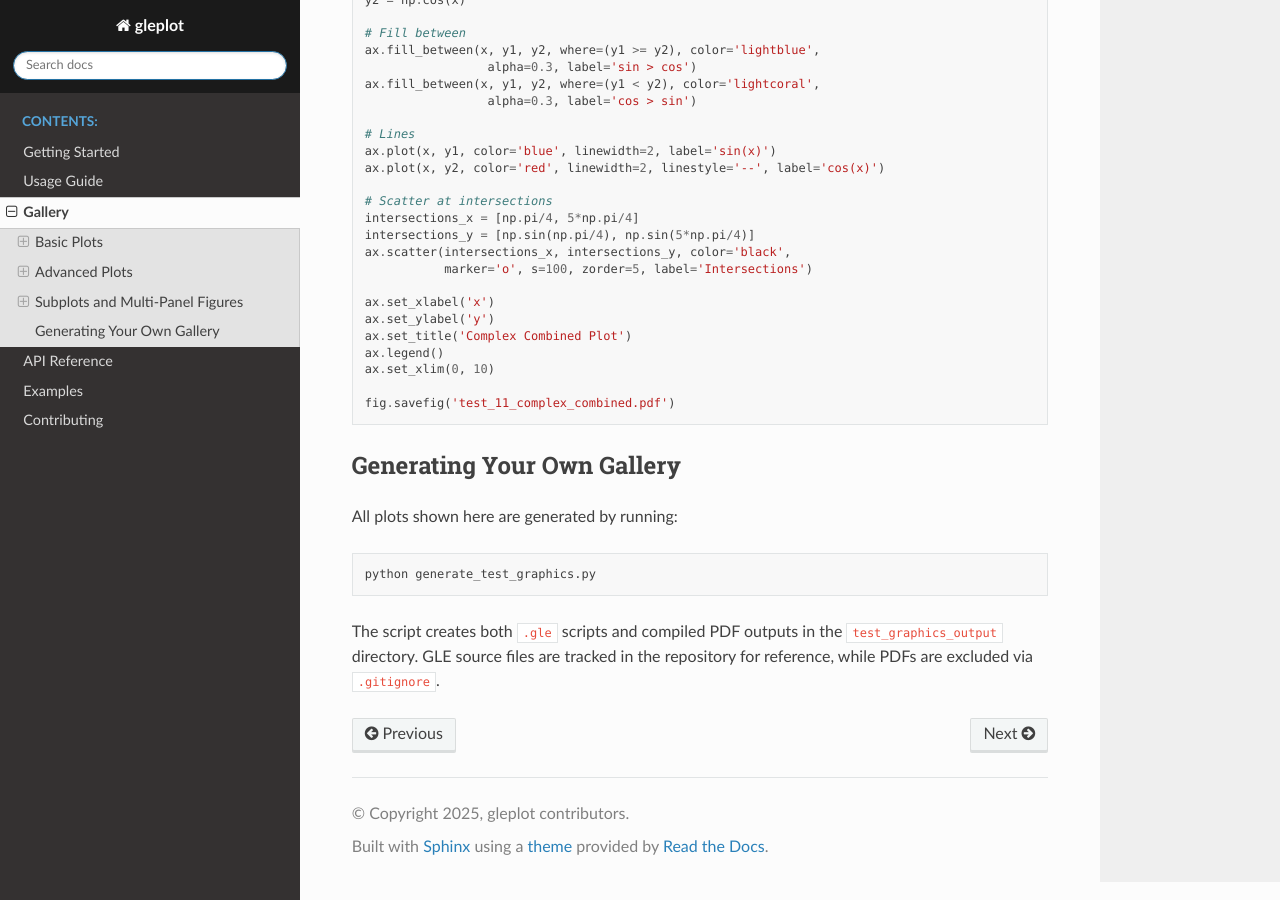
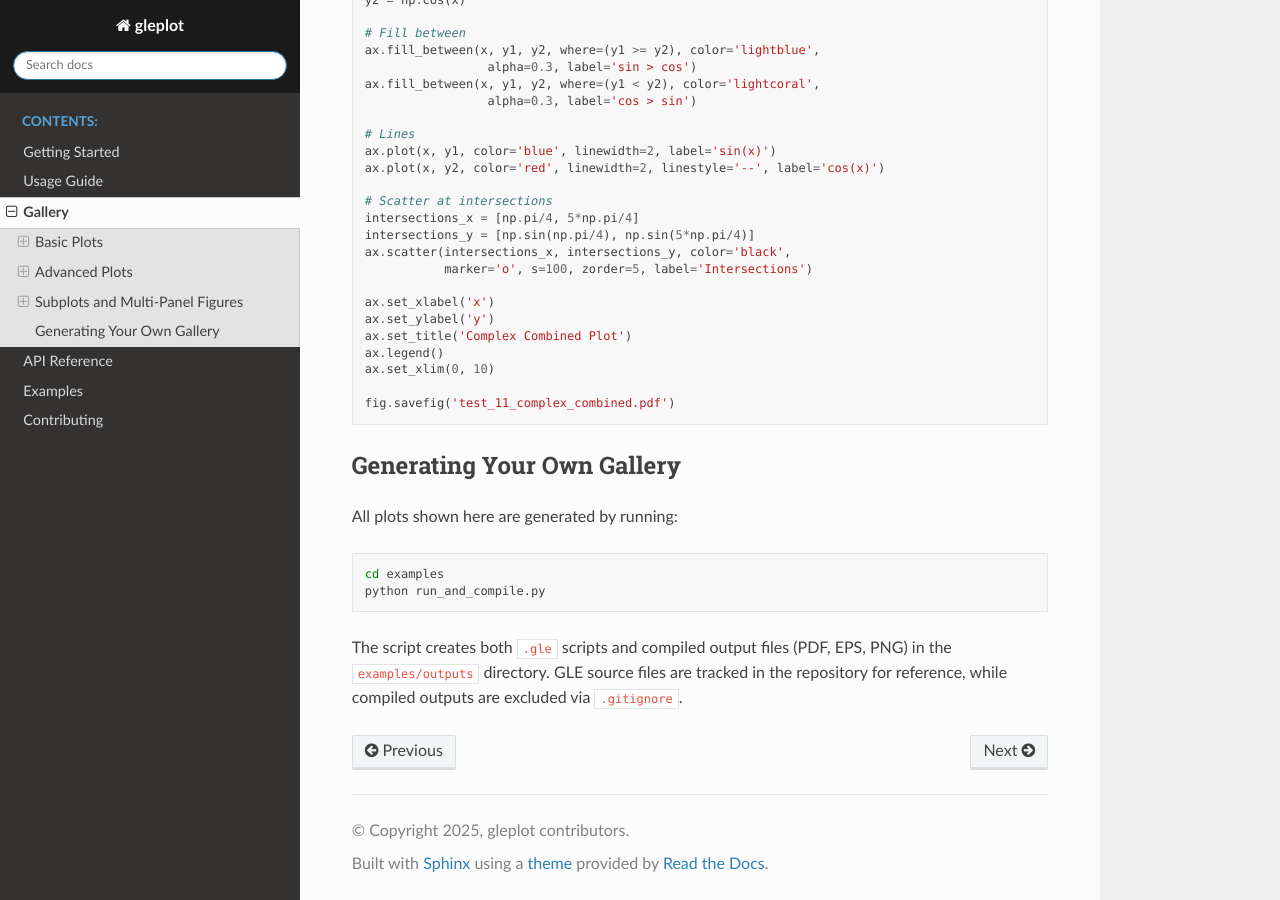
Before and after one commit to BenHuddart/gleplot, a Sphinx documentation site: the page built from docs/source/gallery.rst, in a window 1280 px wide and 900 px high, scrolled down 10534 px. Built offline with Sphinx 7.4.7 and the Read the Docs theme 3.1.0, drawn with Linux system fonts in a browser that asks for light colours; some of the changed text lies outside the part shown.

Commit message:
docs: update gallery to use example outputs and add repo navigation links

```diff
--- a/docs/source/conf.py
+++ b/docs/source/conf.py
@@ -51,6 +51,15 @@
     "style_nav_header_background": "#1a1a1a",
 }
 
+# HTML context for repository links
+html_context = {
+    "github_user": "BenHuddart",
+    "github_repo": "gleplot",
+    "github_version": "main",
+    "conf_py_path": "/docs/source/",
+    "display_github": True,
+}
+
 # -- Options for intersphinx --
 intersphinx_mapping = {
     "python": ("https://docs.python.org/3", None),
--- a/docs/source/gallery.rst
+++ b/docs/source/gallery.rst
@@ -2,7 +2,7 @@
 =======
 
 This gallery showcases the variety of plots you can create with gleplot.
-All examples are generated from the test suite in ``generate_test_graphics.py``.
+All examples are generated from the example suite in the ``examples`` directory.
 
 Basic Plots
 -----------
@@ -12,7 +12,7 @@
 
 A simple line plot showing trigonometric functions with custom colors and line styles.
 
-.. image:: _static/gallery/test_01_line_plot.png
+.. image:: _static/gallery/example_basic_line_plot.png
    :width: 600px
    :align: center
 
@@ -40,7 +40,7 @@
 
 Scatter plot demonstrating point markers with correlation.
 
-.. image:: _static/gallery/test_02_scatter.png
+.. image:: _static/gallery/example_scatter_plot.png
    :width: 600px
    :align: center
 
@@ -69,7 +69,7 @@
 
 Multi-color bar chart showing categorical data.
 
-.. image:: _static/gallery/test_03_bar_chart.png
+.. image:: _static/gallery/example_bar_chart.png
    :width: 600px
    :align: center
 
@@ -97,7 +97,7 @@
 
 Data visualization with error bars showing measurement uncertainty.
 
-.. image:: _static/gallery/test_04_error_bars.png
+.. image:: _static/gallery/example_symmetric_error_bars.png
    :width: 600px
    :align: center
 
@@ -130,7 +130,7 @@
 
 Shaded uncertainty band around a central line.
 
-.. image:: _static/gallery/test_05_fill_between.png
+.. image:: _static/gallery/example_fill_between.png
    :width: 600px
    :align: center
 
@@ -163,7 +163,7 @@
 
 Log-log plot demonstrating power-law relationships.
 
-.. image:: _static/gallery/test_06_log_scale.png
+.. image:: _static/gallery/example_log_scale.png
    :width: 600px
    :align: center
 
@@ -195,7 +195,7 @@
 
 Four-panel figure showing different trigonometric functions.
 
-.. image:: _static/gallery/test_07_subplots_basic.png
+.. image:: _static/gallery/example_combined_plot.png
    :width: 600px
    :align: center
 
@@ -229,7 +229,7 @@
 Three vertically-stacked plots sharing a common x-axis. Only the bottom panel
 shows x-tick labels, creating a clean aligned layout.
 
-.. image:: _static/gallery/test_08_shared_x_axis.png
+.. image:: _static/gallery/example_shared_x_axis.png
    :width: 600px
    :align: center
 
@@ -264,7 +264,7 @@
 Three side-by-side plots sharing a common y-axis. Only the leftmost panel shows
 y-tick labels for direct comparison across conditions.
 
-.. image:: _static/gallery/test_09_shared_y_axis.png
+.. image:: _static/gallery/example_shared_y_axis.png
    :width: 600px
    :align: center
 
@@ -300,7 +300,7 @@
 Four panels with both x and y axes shared. Only the left column shows y-tick labels
 and the bottom row shows x-tick labels. Ideal for comparing similar data across conditions.
 
-.. image:: _static/gallery/test_10_shared_both.png
+.. image:: _static/gallery/example_shared_both_axes.png
    :width: 600px
    :align: center
 
@@ -341,7 +341,7 @@
 A sophisticated plot combining multiple plot types: fill_between regions,
 overlaid line plots, and scatter markers at intersection points.
 
-.. image:: _static/gallery/test_11_complex_combined.png
+.. image:: _static/gallery/example_multiple_styles.png
    :width: 600px
    :align: center
 
@@ -388,8 +388,9 @@
 
 .. code-block:: bash
 
-   python generate_test_graphics.py
+   cd examples
+   python run_and_compile.py
 
-The script creates both ``.gle`` scripts and compiled PDF outputs in the
-``test_graphics_output`` directory. GLE source files are tracked in the repository
-for reference, while PDFs are excluded via ``.gitignore``.
+The script creates both ``.gle`` scripts and compiled output files (PDF, EPS, PNG)
+in the ``examples/outputs`` directory. GLE source files are tracked in the repository
+for reference, while compiled outputs are excluded via ``.gitignore``.
--- a/docs/source/index.rst
+++ b/docs/source/index.rst
@@ -9,6 +9,12 @@
 View the published documentation at:
 
 https://benhuddart.github.io/gleplot/
+
+**Explore the Project**
+
+- 🧑‍💻 `View the GitHub Repository <https://github.com/BenHuddart/gleplot>`_
+- 📝 `Report Issues or Request Features <https://github.com/BenHuddart/gleplot/issues>`_
+- 🤝 `Contribute to gleplot <https://github.com/BenHuddart/gleplot>`_
 
 .. toctree::
    :maxdepth: 2
```
Also changed, not shown: 2 other files.
